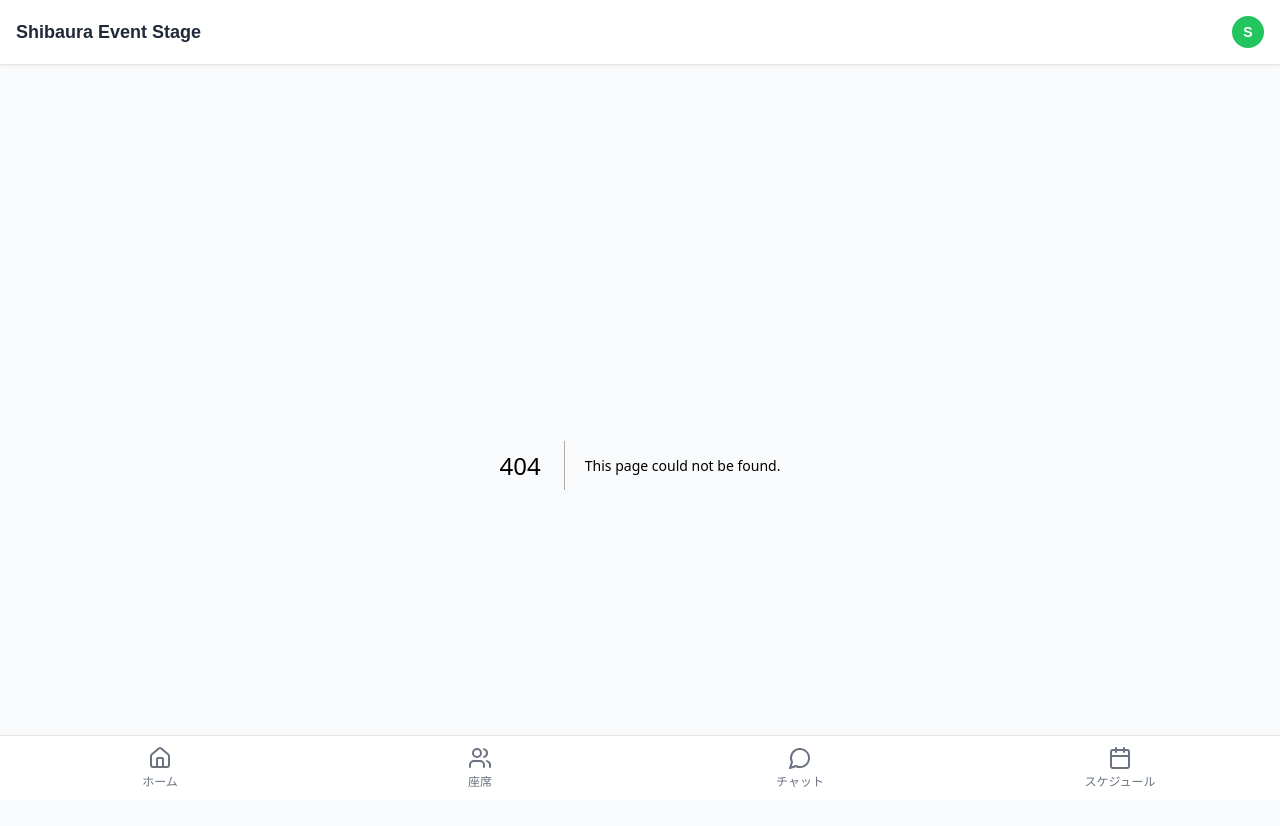
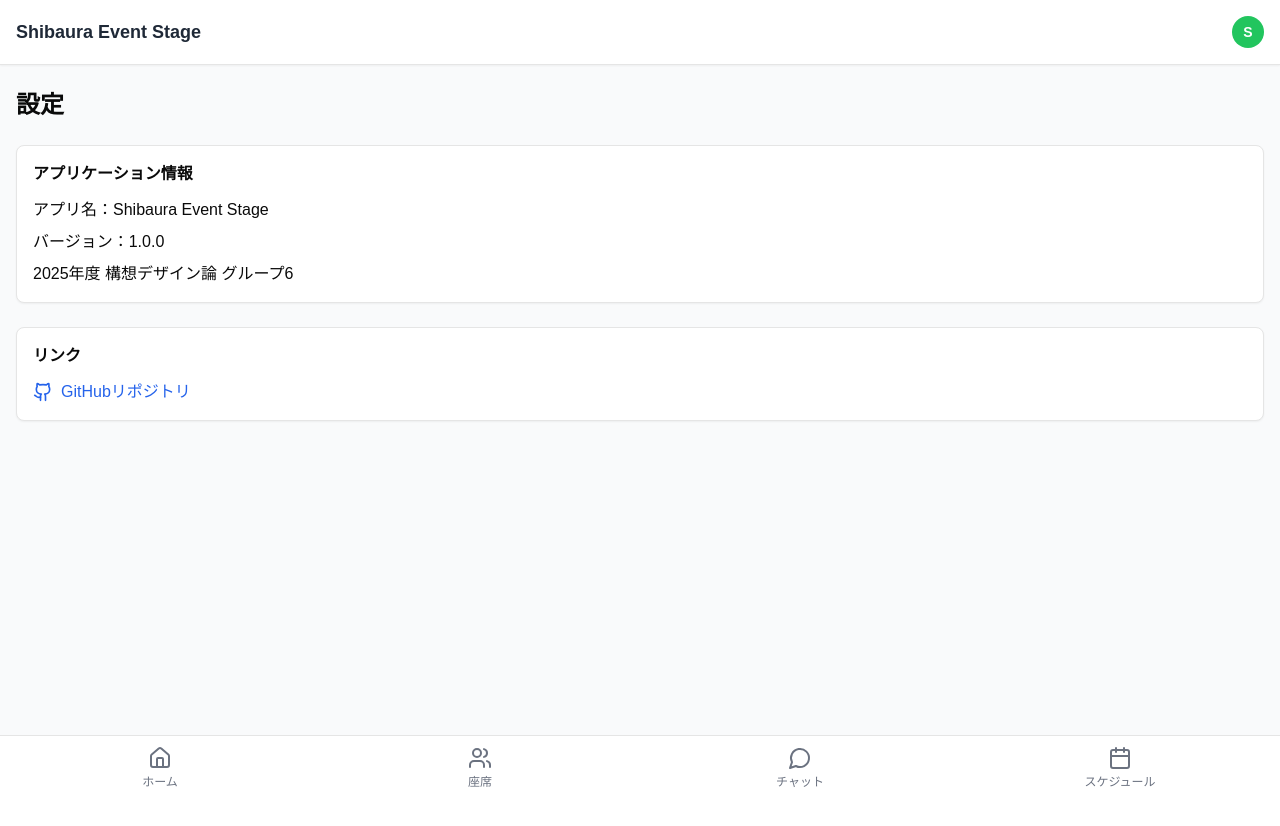
Before and after one commit to newt239/shibaura-event-stage, a Next.js app: page /settings in a window 1280 px wide. Before the commit this address had no page. Shown: the top 826 px of the page. After the commit the page ends 800 px from the top, so only its background shows below. Built offline with nearby package versions, Linux system fonts and the light colour scheme.

Commit message:
feat: improve settings page

```diff
--- a/app/_components/header.tsx
+++ b/app/_components/header.tsx
@@ -1,3 +1,5 @@
+import Link from "next/link";
+
 export default function Header() {
   return (
     <header className="bg-white shadow-sm border-b sticky top-0 z-10">
@@ -5,9 +7,12 @@ export default function Header() {
         <div className="text-lg font-bold text-gray-800">
           Shibaura Event Stage
         </div>
-        <div className="w-8 h-8 bg-green-500 rounded-full flex items-center justify-center">
+        <Link
+          href="/settings"
+          className="w-8 h-8 bg-green-500 rounded-full flex items-center justify-center hover:bg-green-600 transition-colors"
+        >
           <span className="text-white text-sm font-bold">S</span>
-        </div>
+        </Link>
       </div>
     </header>
   );
--- /dev/null
+++ b/app/settings/page.tsx
@@ -0,0 +1,36 @@
+import Link from "next/link";
+import { Github } from "lucide-react";
+
+export default function SettingsPage() {
+  return (
+    <div className="p-4 space-y-6">
+      <h1 className="text-2xl font-bold my-2">設定</h1>
+
+      <div className="bg-white rounded-lg p-4 shadow-sm border hover:shadow-md transition-shadow">
+        <h3 className="font-semibold mb-3">アプリケーション情報</h3>
+        <div className="space-y-2">
+          <p>
+            <span className="font-medium">アプリ名：</span>Shibaura Event Stage
+          </p>
+          <p>
+            <span className="font-medium">バージョン：</span>1.0.0
+          </p>
+          <p>2025年度 構想デザイン論 グループ6</p>
+        </div>
+      </div>
+
+      <div className="bg-white rounded-lg p-4 shadow-sm border hover:shadow-md transition-shadow">
+        <h3 className="font-semibold mb-3">リンク</h3>
+        <Link
+          href="https://github.com/newt239/shibaura-event-stage"
+          target="_blank"
+          rel="noopener noreferrer"
+          className="text-blue-600 hover:text-blue-800 flex items-center gap-2"
+        >
+          <Github className="w-5 h-5" />
+          GitHubリポジトリ
+        </Link>
+      </div>
+    </div>
+  );
+}
```
